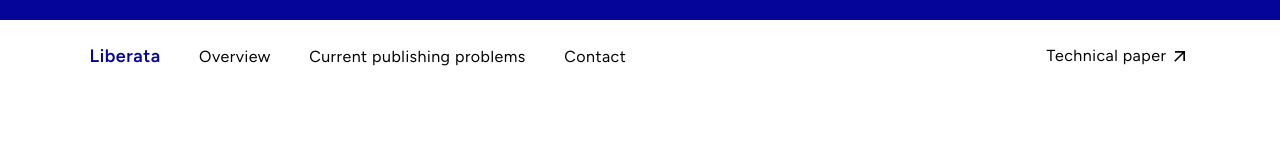
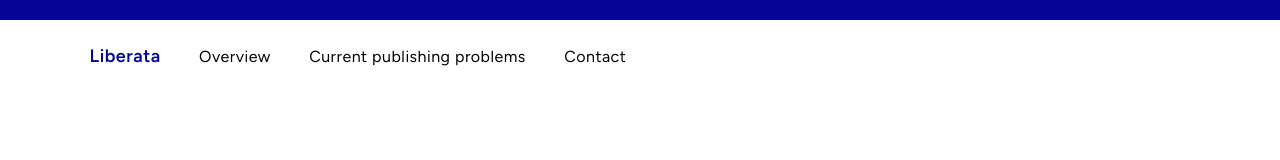
Before and after one commit to christinapan98/liberata, a React (Create React App) app: page / in a window 1280 px wide. Shown: the top 160 px of the page. Built offline with nearby package versions, Linux system fonts and the light colour scheme.

Commit message:
Disable technical paper while updates are being made

```diff
--- a/src/components/Header.tsx
+++ b/src/components/Header.tsx
@@ -26,10 +26,11 @@ function Header({scrollToSection}) {
                 </a>
               </span>
 
-              <a className="Header-navbar" href="https://docs.google.com/document/d/15CcvTbmist-dSgsto2hurLP8hjlUe7t6fq_C2MGNNJo/edit?usp=sharing" target="blank" style={{display: 'flex', alignItems: 'bottom'}}>
+              {/* Technical paper disabled while updates are being made */}
+              {/* <a className="Header-navbar" href="https://docs.google.com/document/d/15CcvTbmist-dSgsto2hurLP8hjlUe7t6fq_C2MGNNJo/edit?usp=sharing" target="blank" style={{display: 'flex', alignItems: 'bottom'}}>
                 Technical paper
                 <ArrowOutward style={{fontSize: '20px', marginLeft: '4px'}}/>
-              </a>
+              </a> */}
 
           <div className="Header-hamburger">
             <MenuDrawer scrollToSection={scrollToSection}/>
--- a/src/components/MenuDrawer.tsx
+++ b/src/components/MenuDrawer.tsx
@@ -27,7 +27,7 @@ function MenuDrawer({scrollToSection}) {
         ))}
       </List>
       <Divider/>
-      <List>
+      {/* <List>
         <ListItem disablePadding>
           <ListItemButton>
             <a href="https://docs.google.com/document/d/15CcvTbmist-dSgsto2hurLP8hjlUe7t6fq_C2MGNNJo/edit?usp=sharing" target="blank" style={{fontSize: '15px', display: 'flex', alignItems: 'bottom'}}>
@@ -36,7 +36,7 @@ function MenuDrawer({scrollToSection}) {
             </a>
           </ListItemButton>
         </ListItem>
-      </List>
+      </List> */}
     </Box>
   );
 
```
